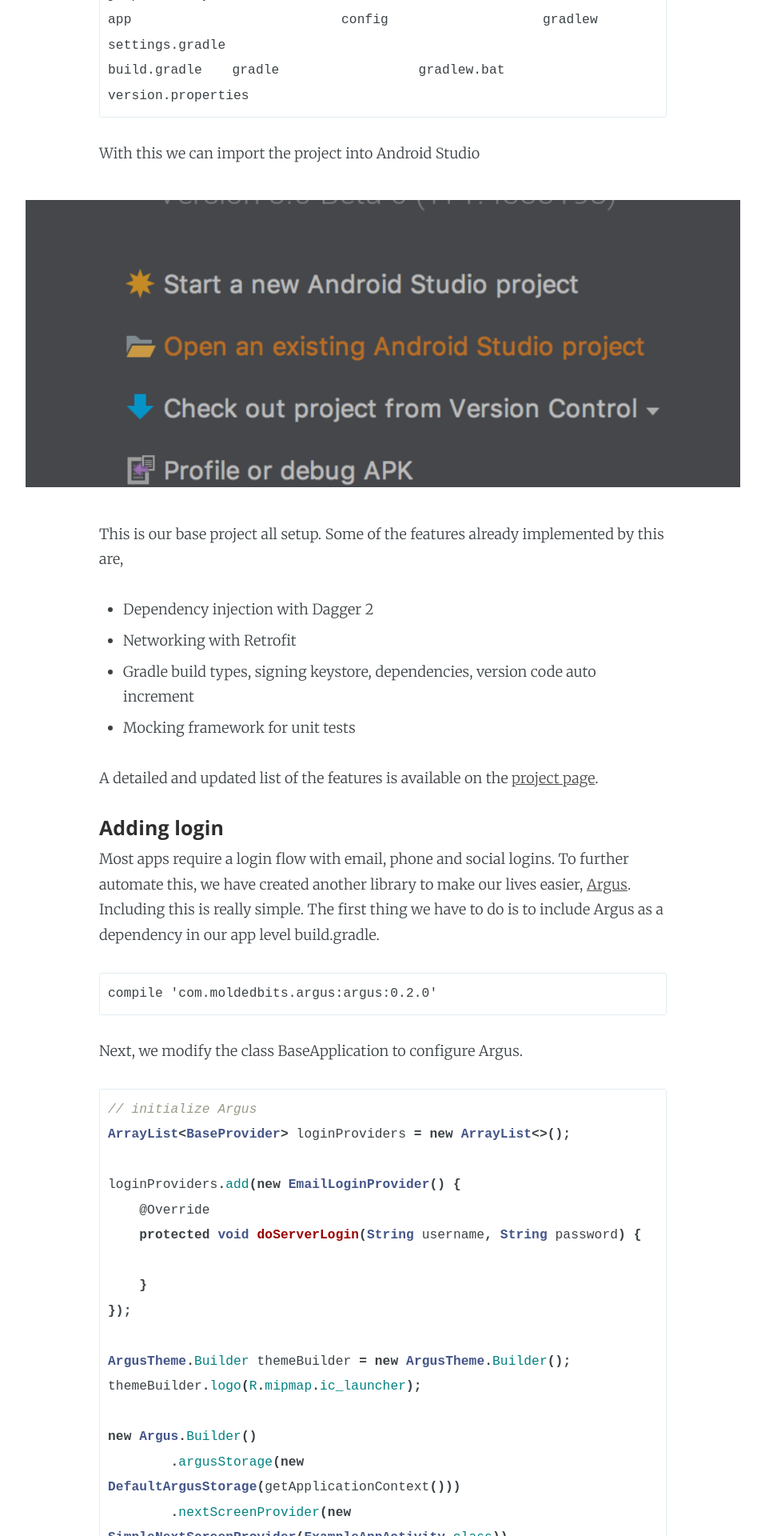
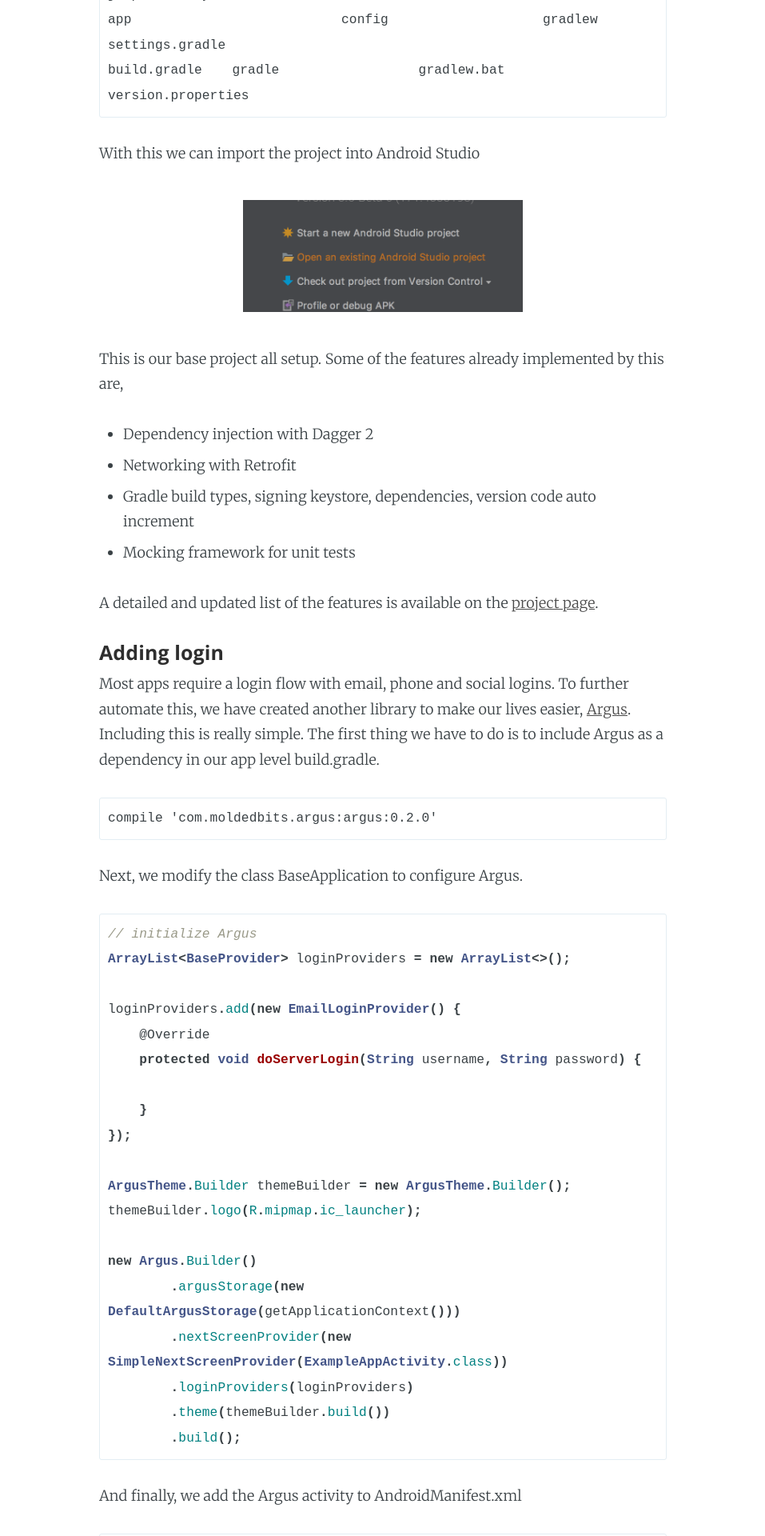
Before and after one commit to moldedbits/moldedbits.github.io, a Jekyll site: the page built from _posts/2017-09-28-android-jumpstart.md, in a window 1280 px wide. Shown: the part 1581-3501 px from the top of the page at 80% size, without its empty margins (161-1118 px from the left). Built offline with Jekyll 4.4.1, drawn with Linux system fonts in a browser that asks for light colours; comment, search, counter and statistics services are not loaded.

Commit message:
set image size

````diff
--- a/_posts/2017-09-28-android-jumpstart.md
+++ b/_posts/2017-09-28-android-jumpstart.md
@@ -39,7 +39,7 @@
 ```
 With this we can import the project into Android Studio
 
-![Android Studio][studio-screenshot]
+<img src="/assets/images/android-studio-import.png" alt="Studio Import" style="width: 350px; margin:auto;"/>
 
 This is our base project all setup. Some of the features already implemented by this are,
 
@@ -96,11 +96,8 @@
 ```
 And that is all. With this, we have setup an app with all the dependencies and scaffolding setup to get the developer started straight on the business logic of the app, and a basic login framework.
 
-![Demo Login][login-screenshot]
+<img src="/assets/images/jump-demo-login.png" alt="Demo Login" style="width: 300px; margin:auto;"/>
 
 Happy coding!
 
 The moldedbits Team
-
-[studio-screenshot]: {{site.url}}/assets/images/android-studio-import.png "Android Studio Import"
-[login-screenshot]: {{site.url}}/assets/images/jump-demo-login.png "Demo Login"
````
